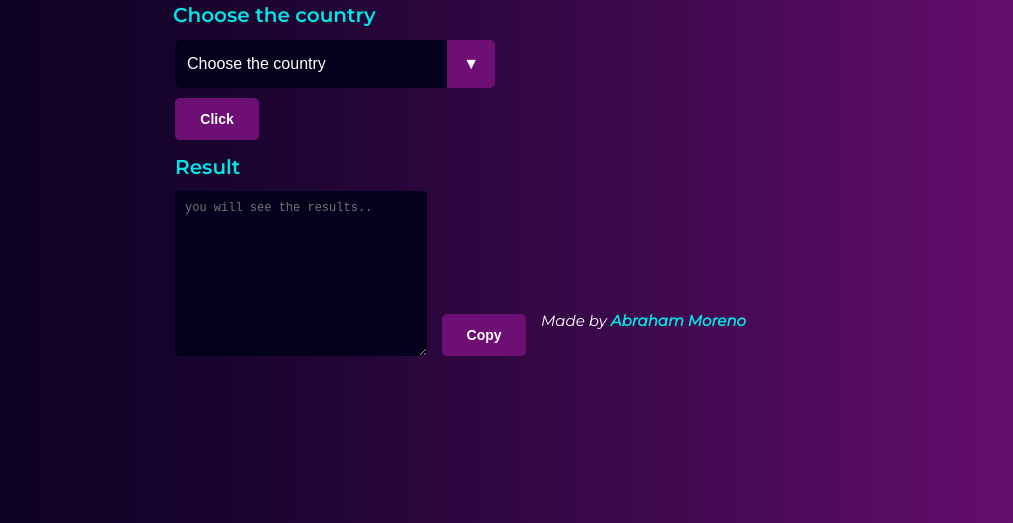
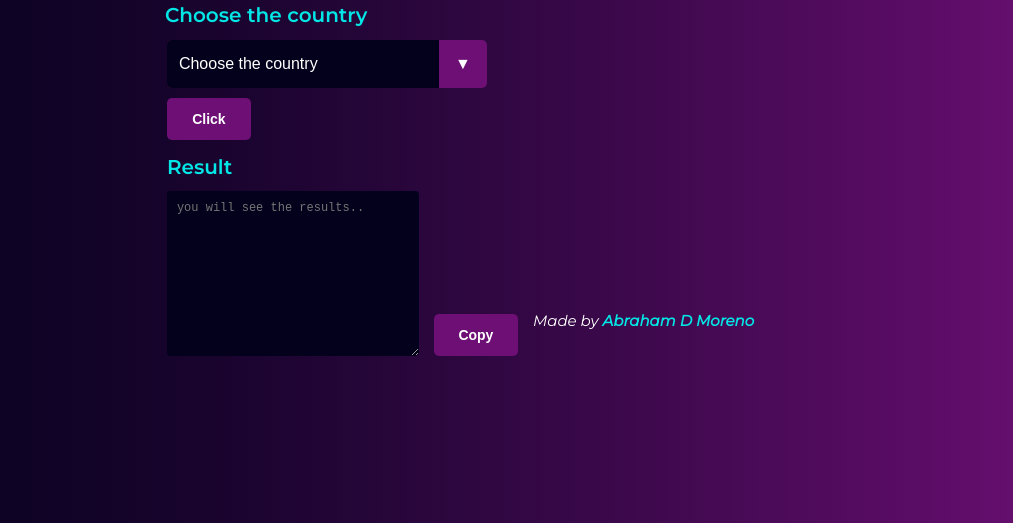
Before and after one commit to Coiklor/Coiklor.github.io, a plain HTML site: page Index.html in a window 1280 px wide. Shown: the part 277-800 px from the top of the page, without its empty margins (187-1200 px from the left). Drawn offline with Linux system fonts and the light colour scheme.

Commit message:
4th version

```diff
--- a/Index.html
+++ b/Index.html
@@ -67,7 +67,7 @@
             </form>
         </div>
         <footer>
-            <h4>Made by <span>Abraham Moreno</span></h4>
+            <h4>Made by <span>Abraham D Moreno</span></h4>
         </footer>
 
 
```
